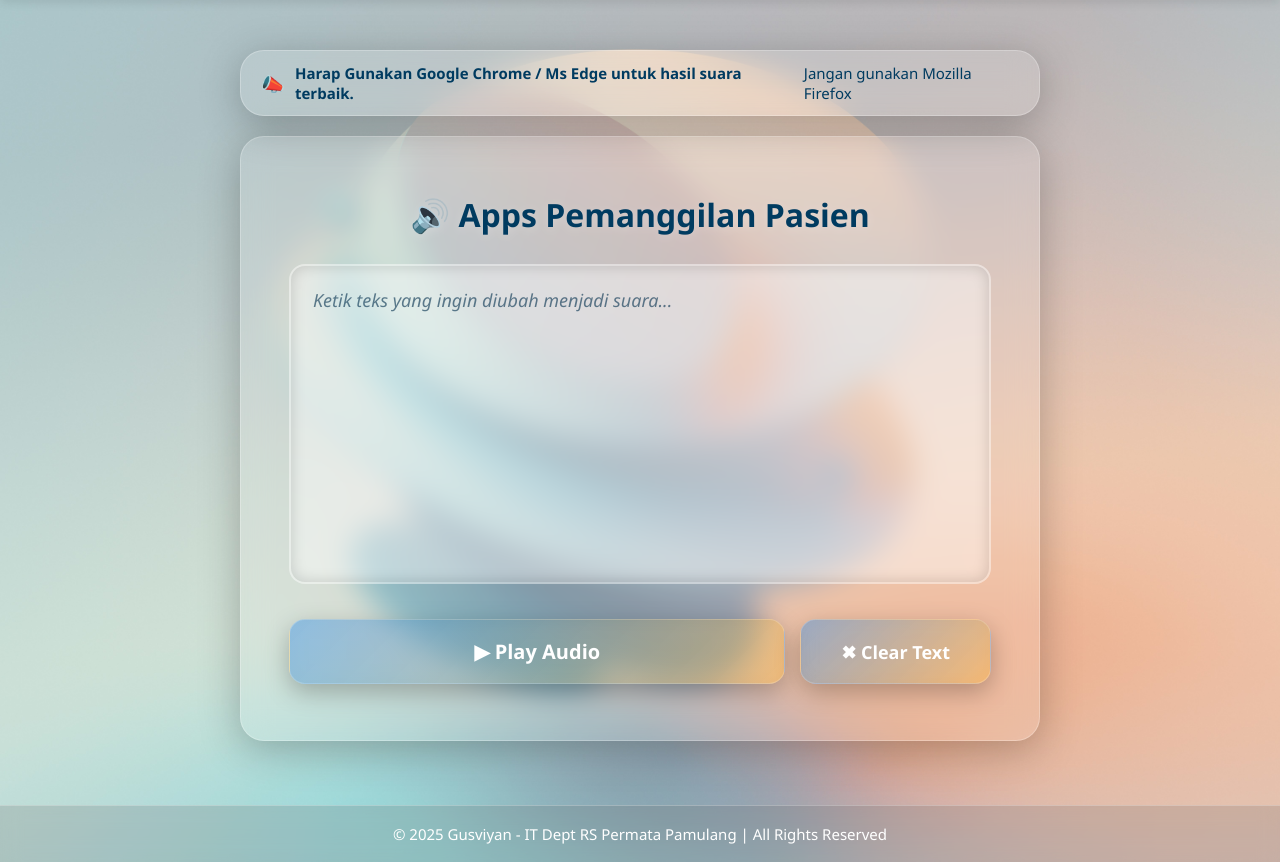
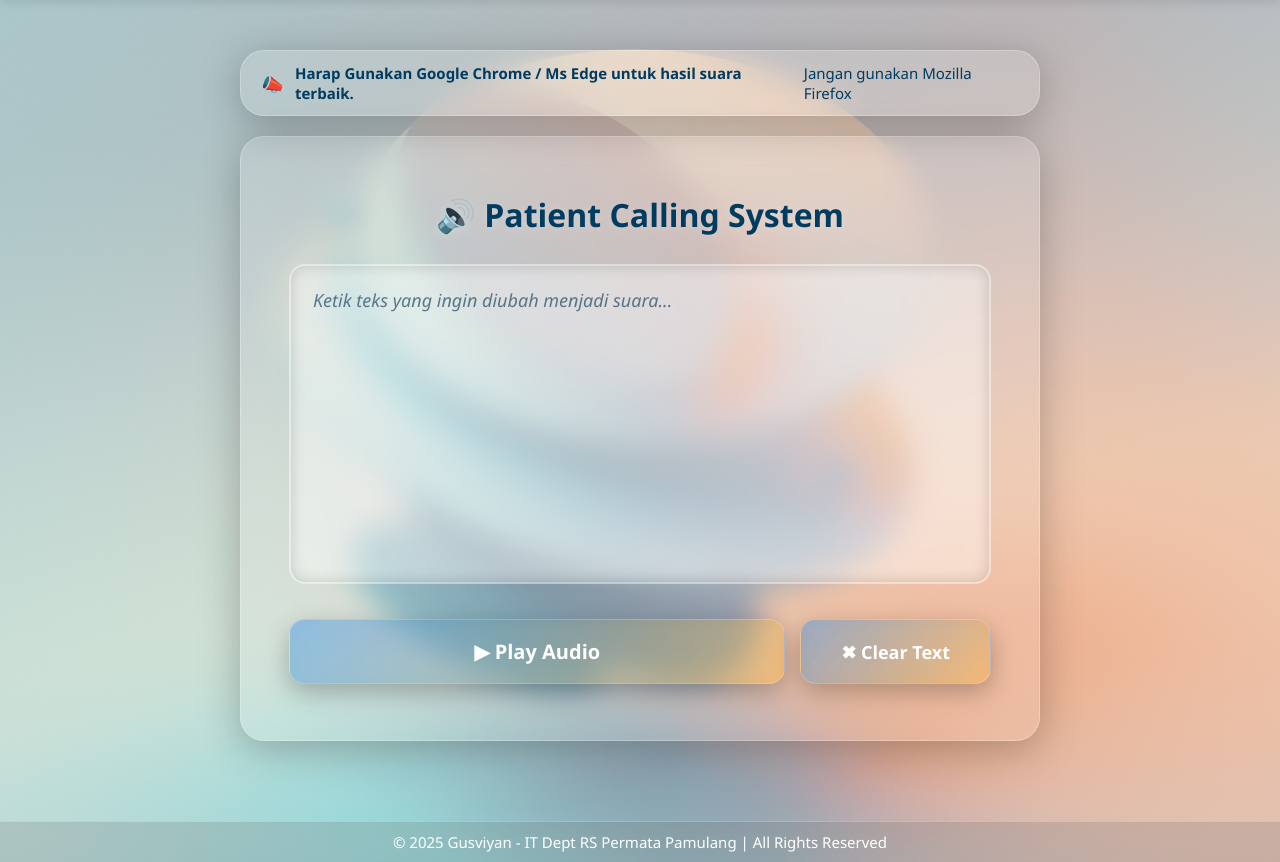
Before and after one commit to gusviyan/tts, a PHP site: page / in a window 1280 px wide. Shown: the part 50-912 px from the top of the page. Run offline with PHP 8.4, Linux system fonts and the light colour scheme.

Commit message:
adjust padding

```diff
--- a/index.php
+++ b/index.php
@@ -23,7 +23,7 @@
 
         <!-- MAIN TTS CARD -->
         <div class="tts-wrapper glass">
-            <h2>🔊 Apps Pemanggilan Pasien</h2>
+            <h2>🔊 Patient Calling System</h2>
 
             <textarea id="ttsText" placeholder="Ketik teks yang ingin diubah menjadi suara..."></textarea>
 
--- a/style.css
+++ b/style.css
@@ -197,7 +197,7 @@ button:hover {
 /* ===== FOOTER ===== */
 .footer {
     text-align: center;
-    padding: 18px;
+    padding: 10px;
     font-size: 15px;
     color: #fff;
     background: rgba(96, 95, 95, 0.186);
@@ -208,5 +208,4 @@ button:hover {
     color: #fff;
     font-size: 15px;
     text-decoration: none;
-
 }
```
